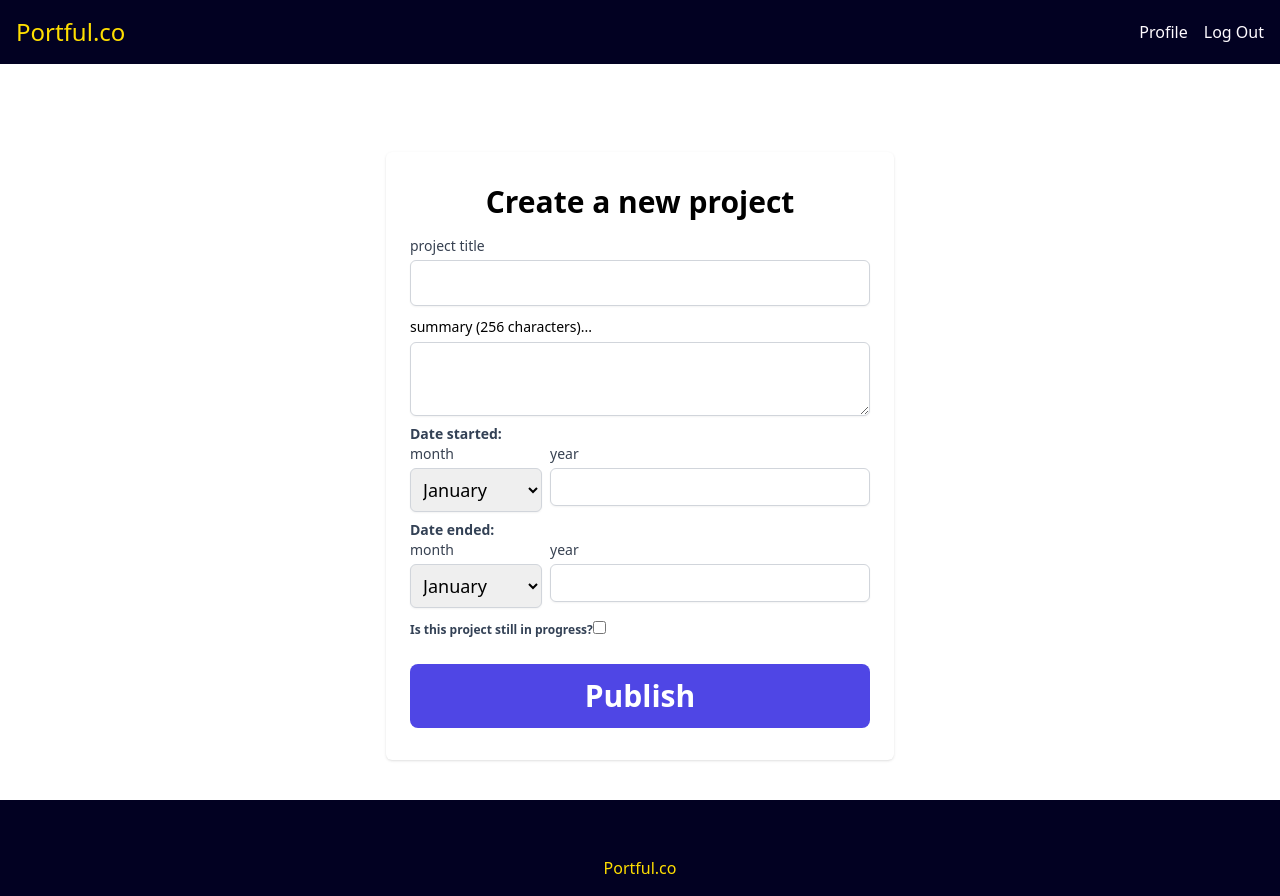
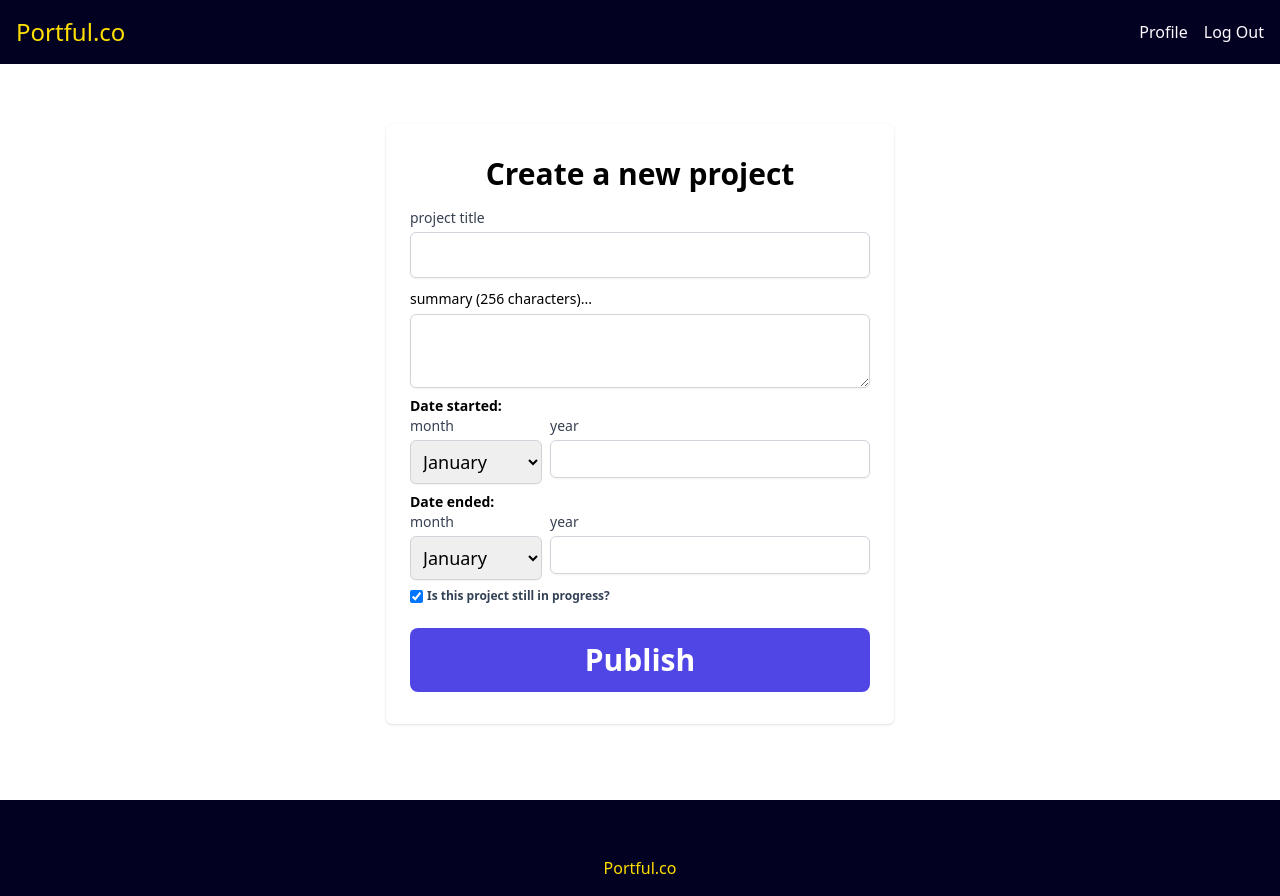
Before and after one commit to jwhubert91/portfolio-site, a React (Create React App) app: page /create in a window 1280 px wide. Built offline with nearby package versions, Linux system fonts and the light colour scheme.

Commit message:
Work checkbox magic

```diff
--- /dev/null
+++ b/src/components/Checkbox.tsx
@@ -0,0 +1,37 @@
+import { ReactElement, SyntheticEvent } from "react"
+
+interface CheckboxProps {
+  label?: string
+  labelClassName?: string
+  containerClassName?: string
+  inputClassName?: string
+  onChange?: (e: SyntheticEvent) => void
+  isChecked?: boolean
+}
+
+function Checkbox({
+  label,
+  containerClassName = "",
+  inputClassName = "",
+  labelClassName = "",
+  isChecked = false,
+}: CheckboxProps): ReactElement {
+  return (
+    <label className={`flex items-center ${containerClassName}`}>
+      <input
+        type="checkbox"
+        className={`${inputClassName}`}
+        checked={isChecked}
+      />
+      {label && (
+        <span
+          className={`font-semibold text-xs text-slate-700 ml-1 ${labelClassName}`}
+        >
+          {label}
+        </span>
+      )}
+    </label>
+  )
+}
+
+export default Checkbox
--- a/src/components/CreateProject.tsx
+++ b/src/components/CreateProject.tsx
@@ -1,6 +1,7 @@
 import React, { useState } from "react"
 import Button from "./Button"
 import CenteredContent from "./CenteredContent"
+import Checkbox from "./Checkbox"
 import FormHeader from "./FormHeader"
 import Input from "./Input"
 import MonthPicker from "./MonthPicker"
@@ -17,7 +18,7 @@ function CreateProject() {
   }
   return (
     <PageLayout className="flex flex-col">
-      <CenteredContent innerClassName="w-full mt-16 sm:w-[540px]">
+      <CenteredContent innerClassName="w-full sm:w-[540px]">
         <form
           onSubmit={handleLogin}
           className="flex flex-col px-6 py-8 shadow sm:rounded-md bg-white mb-4"
@@ -36,9 +37,7 @@ function CreateProject() {
           />
           <TextArea label="summary (256 characters)..." />
           <div className="mb-2">
-            <p className="text-left font-semibold text-sm text-slate-700">
-              Date started:
-            </p>
+            <p className="text-left font-semibold text-sm">Date started:</p>
             <div className="flex">
               <MonthPicker label="month" />
               <Input
@@ -55,9 +54,7 @@ function CreateProject() {
             </div>
           </div>
           <div className="mb-2">
-            <p className="text-left font-semibold text-sm text-slate-700">
-              Date ended:
-            </p>
+            <p className="text-left font-semibold text-sm">Date ended:</p>
             <div className="flex mb-2">
               <MonthPicker label="month" />
               <Input
@@ -72,14 +69,10 @@ function CreateProject() {
                 type="number"
               />
             </div>
-            <div className="text-left">
-              <label>
-                <span className="font-semibold text-xs text-slate-700">
-                  Is this project still in progress?
-                  <input type="checkbox" />
-                </span>
-              </label>
-            </div>
+            <Checkbox
+              label="Is this project still in progress?"
+              isChecked={true}
+            />
           </div>
           <Button buttonStyle="LARGE" className="mt-4">
             Publish
--- a/src/index.css
+++ b/src/index.css
@@ -20,14 +20,14 @@
   --CulturedBlue: #EDF2F4;
 }
 
-/* Chrome, Safari, Edge, Opera */
+/* REMOVE NUMBER INPUT ARROWS */
 input::-webkit-outer-spin-button,
 input::-webkit-inner-spin-button {
   -webkit-appearance: none;
   margin: 0;
 }
-
-/* Firefox */
 input[type=number] {
   -moz-appearance: textfield;
 }
+
+/* Customize checkbox */
```
